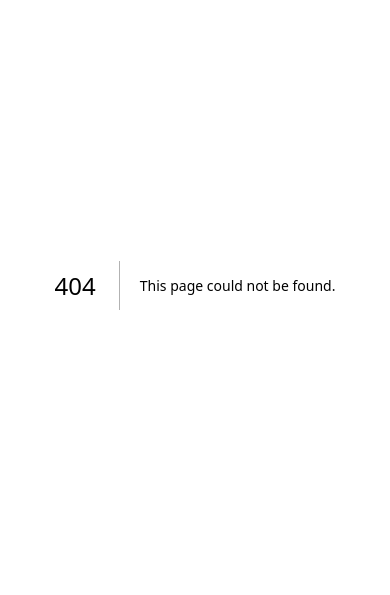
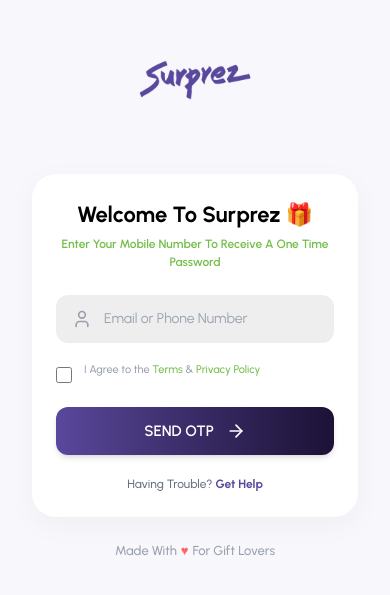
Before and after one commit to dennyneelamkavil/surprez, a Next.js app: page /login in a window 390 px wide. Before the commit this address had no page. Shown: the part 137-732 px from the top of the page. Built offline with nearby package versions, Linux system fonts and the light colour scheme.

Commit message:
feat(auth): add customer login page with OTP layout
- Create /login route with responsive split layout
- Implement OTP-based login UI
- Add right-side promotional banner section
- Include family.png asset for login illustration

```diff
--- /dev/null
+++ b/app/login/page.tsx
@@ -0,0 +1,136 @@
+"use client";
+
+import Image from "next/image";
+import Link from "next/link";
+import { User, ArrowRight } from "lucide-react";
+
+export default function LoginPage() {
+  return (
+    <div className="h-screen w-full bg-[#F8F7FC] flex items-center justify-center p-4 lg:p-6 overflow-hidden">
+      <div className="w-full max-w-[1200px] h-full max-h-[850px] bg-[#F8F7FC] rounded-[32px] flex flex-col lg:flex-row overflow-hidden relative">
+        {/* ================= LEFT COLUMN (FORM) ================= */}
+        <div className="flex-1 flex flex-col items-center justify-center p-4 md:p-8 relative z-10 h-full">
+          {/* Logo */}
+          <div className="mb-6 lg:mb-8">
+            <Link href="/">
+              <Image
+                src="/logos/logo.png"
+                alt="Surprez"
+                width={140}
+                height={45}
+                className="object-contain"
+                priority
+              />
+            </Link>
+          </div>
+
+          {/* Form Card */}
+          <div className="bg-white rounded-[24px] shadow-[0_8px_30px_rgb(0,0,0,0.04)] p-6 lg:p-10 w-full max-w-[420px]">
+            {/* Headers */}
+            <h1 className="text-[22px] lg:text-[28px] font-bold text-black text-center mb-1">
+              Welcome To Surprez 🎁
+            </h1>
+            <p className="text-[12px] lg:text-[13px] font-semibold text-[#74BE4A] text-center mb-6 lg:mb-8">
+              Enter Your Mobile Number To Receive A One Time Password
+            </p>
+
+            {/* Input Field */}
+            <div className="relative mb-5 lg:mb-6">
+              <User className="absolute left-4 top-1/2 -translate-y-1/2 w-5 h-5 text-gray-400" />
+              <input
+                type="text"
+                placeholder="Email or Phone Number"
+                className="w-full bg-[#EEEEEE] rounded-xl h-[48px] lg:h-[52px] pl-12 pr-4 text-[14px] lg:text-[15px] text-black outline-none focus:ring-2 focus:ring-[#74BE4A] transition-all placeholder:text-gray-400"
+              />
+            </div>
+
+            {/* Checkbox */}
+            <div className="flex items-start gap-3 mb-6 lg:mb-8">
+              <input
+                type="checkbox"
+                id="terms"
+                className="mt-1 w-4 h-4 rounded border-gray-300 text-[#74BE4A] focus:ring-[#74BE4A]"
+              />
+              <label
+                htmlFor="terms"
+                className="text-[11px] lg:text-[12px] text-gray-400 font-medium select-none cursor-pointer leading-tight"
+              >
+                I Agree to the{" "}
+                <Link href="/terms" className="text-[#74BE4A] hover:underline">
+                  Terms
+                </Link>{" "}
+                &{" "}
+                <Link
+                  href="/privacy"
+                  className="text-[#74BE4A] hover:underline"
+                >
+                  Privacy Policy
+                </Link>
+              </label>
+            </div>
+
+            {/* Submit Button */}
+            <button className="w-full bg-gradient-to-r from-[#59489C] to-[#1C1236] hover:opacity-95 text-white font-semibold h-[48px] lg:h-[52px] rounded-xl flex items-center justify-center gap-2 text-[15px] lg:text-[16px] transition-transform active:scale-[0.98] shadow-md">
+              SEND OTP <ArrowRight className="w-5 h-5 ml-1" />
+            </button>
+
+            {/* Help Link */}
+            <p className="text-center mt-5 lg:mt-6 text-[12px] lg:text-[13px] text-gray-500 font-medium">
+              Having Trouble?{" "}
+              <Link
+                href="/help"
+                className="text-[#59489C] font-bold hover:underline"
+              >
+                Get Help
+              </Link>
+            </p>
+          </div>
+
+          {/* Footer Text */}
+          <p className="mt-6 lg:mt-10 text-[13px] lg:text-[14px] text-gray-400 font-medium flex items-center gap-1">
+            Made With <span className="text-red-400">♥</span> For Gift Lovers
+          </p>
+        </div>
+
+        {/* ================= RIGHT COLUMN (IMAGE & BANNER) ================= */}
+        <div className="hidden lg:flex w-[55%] p-4 pl-0 relative h-full">
+          <div className="w-full h-full bg-[#74BE4A] rounded-[32px] overflow-hidden relative flex flex-col items-center pt-10 xl:pt-16 shadow-inner">
+            {/* Background Pattern */}
+            <div
+              className="absolute inset-0 bg-cover bg-center z-0 opacity-[0.04]"
+              style={{
+                backgroundImage: "url('/bg/surprez-white.png')",
+              }}
+            />
+
+            {/* Text Overlay */}
+            <div className="relative z-20 text-center flex flex-col items-center px-8 w-full">
+              <h2 className="text-[30px] xl:text-[40px] font-black text-white uppercase tracking-tight leading-none drop-shadow-sm mb-4">
+                BECAUSE <span className="text-[#59489C]">EVERY GIFT</span>{" "}
+                MATTERS
+              </h2>
+              <div className="bg-white px-5 py-2 rounded-full shadow-sm">
+                <p className="text-[#74BE4A] text-[12px] xl:text-[14px] font-bold tracking-wide">
+                  Log In To Share Happiness Through Thoughtful Surprises.
+                </p>
+              </div>
+            </div>
+
+            {/* Main Image */}
+            <div className="absolute bottom-4 xl:bottom-9 w-full h-[65%] xl:h-[75%] z-10 flex justify-center">
+              <Image
+                src="/login/family.png"
+                alt="Couple sharing a gift"
+                fill
+                className="object-contain object-top scale-160"
+                priority
+              />
+              {/* Bottom Gradient to blend image softly */}
+              <div className="absolute -bottom-9 w-full h-[75%] bg-gradient-to-t from-black/50 to-transparent z-10" />
+            </div>
+          </div>
+        </div>
+      </div>
+    </div>
+  );
+}
```
Also changed, not shown: 1 other file (tests, documents, lock files or other folders).
